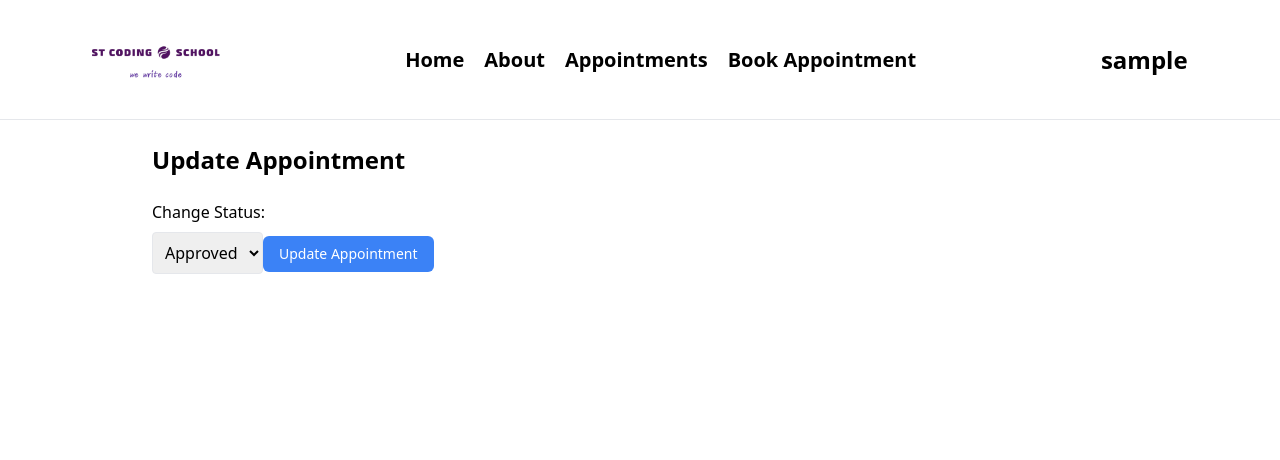
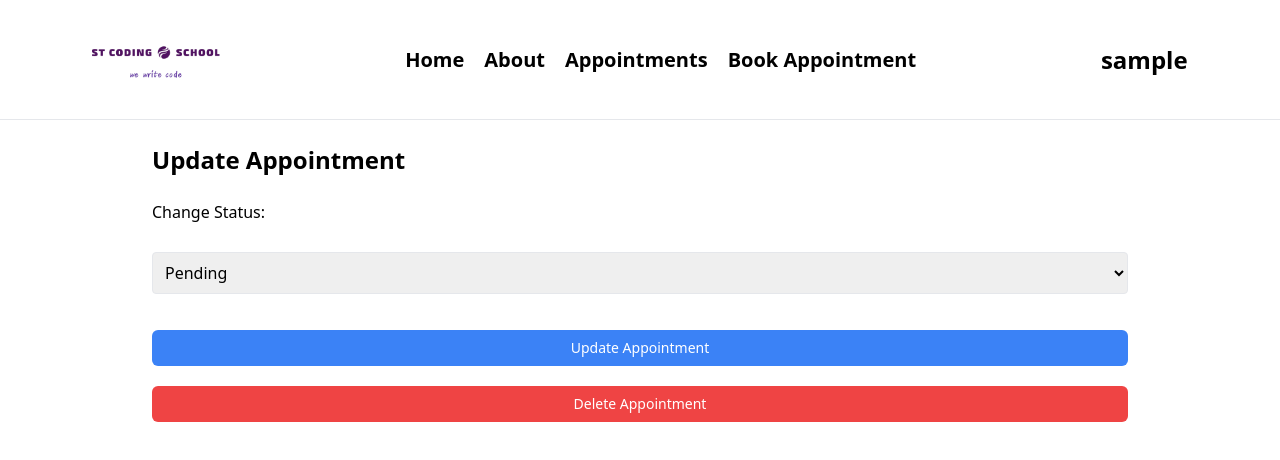
Before and after one commit to Naveenvk29/Student-TB-appointment, a React (Vite) app in the folder client/: page /teacher/update-appointment/1 in a window 1280 px wide. Shown: the top 460 px of the page. Built offline with nearby package versions, Linux system fonts and the light colour scheme; sample sign-in values are in the browser's storage.

Commit message:
add appointment update adn delete

```diff
--- a/client/src/main.jsx
+++ b/client/src/main.jsx
@@ -44,7 +44,7 @@ const routes = createBrowserRouter(
       <Route path="" element={<TeacherRoutes />}>
         <Route path="/teacher/get-appointment" element={<GetAppointment />} />
         <Route
-          path="/teacher/update-appointment/:appointmentId"
+          path="/teacher/update-appointment/:id"
           element={<UpdatedAppointment />}
         />
       </Route>
--- a/client/src/pages/Home/Naigation.jsx
+++ b/client/src/pages/Home/Naigation.jsx
@@ -70,7 +70,10 @@ const Naigation = () => {
               </>
             )}
             {userInfo?.role === "teacher" && (
-              <Link className=" flex items-center text-[1.1vw] my-3  ">
+              <Link
+                to={"/teacher/get-appointment"}
+                className=" flex items-center text-[1.1vw] my-3  "
+              >
                 <h1>Get aplication </h1>
               </Link>
             )}
--- a/client/src/pages/Teachers/GetAppointment.jsx
+++ b/client/src/pages/Teachers/GetAppointment.jsx
@@ -43,13 +43,12 @@ const GetAppointment = () => {
             {appointment.feedback && (
               <p className="text-lg">Feedback: {appointment.feedback}</p>
             )}
-            {appointment.status === "pending" && (
-              <Link to={`/teacher/update-appointment/${appointment._id}`}>
-                <button className="inline-block px-4 py-2 text-sm font-medium text-white bg-blue-500 hover:bg-blue-600 rounded-md">
-                  Update
-                </button>
-              </Link>
-            )}
+
+            <Link to={`/teacher/update-appointment/${appointment._id}`}>
+              <button className="inline-block px-4 py-2 text-sm font-medium text-white bg-blue-500 hover:bg-blue-600 rounded-md">
+                Update
+              </button>
+            </Link>
           </div>
         ))}
       </div>
--- a/client/src/pages/Teachers/UpdatedAppointment.jsx
+++ b/client/src/pages/Teachers/UpdatedAppointment.jsx
@@ -1,30 +1,53 @@
-import { useUpdateAppointmentMutation } from "../../redux/Api/AppointmentApi";
+import {
+  useUpdateAppointmentMutation,
+  useDeleteAppointmentMutation,
+} from "../../redux/Api/AppointmentApi";
 import { useParams, useNavigate } from "react-router-dom";
 import { useState } from "react";
 import { toast } from "react-toastify";
 
 const UpdatedAppointment = () => {
-  const { appointmentId } = useParams();
+  const { id } = useParams();
   const [updateAppointment, { isLoading }] = useUpdateAppointmentMutation();
+  const [deleteAppointment, { isLoading: deleteLoading }] =
+    useDeleteAppointmentMutation();
   const navigate = useNavigate();
 
-  const [newStatus, setNewStatus] = useState("approved"); // default status or you can fetch the current status
+  // Local state for tracking new appointment status, defaulting to "pending"
+  const [newStatus, setNewStatus] = useState("pending");
 
   const handleUpdate = async (e) => {
     e.preventDefault();
+
+    // Basic validation to ensure status is selected
+    if (!newStatus) {
+      toast.error("Please select a status to update.");
+      return;
+    }
+
     try {
-      await updateAppointment({ appointmentId, newStatus }).unwrap();
+      await updateAppointment({ id, status: newStatus }).unwrap();
       toast.success("Appointment status updated successfully!");
-      navigate(`/admin/appointments`);
+      navigate(`/teacher/get-appointment`);
     } catch (error) {
-      toast.error(error.data?.message || "Failed to update appointment.");
+      toast.error(error?.data?.message || "Failed to update appointment.");
+    }
+  };
+
+  const handleDelete = async () => {
+    try {
+      await deleteAppointment({ id }).unwrap();
+      toast.success("Appointment deleted successfully!");
+      navigate(`/teacher/get-appointment`);
+    } catch (error) {
+      toast.error(error?.data?.message || "Failed to delete appointment.");
     }
   };
 
   return (
     <div className="max-w-screen-lg mx-auto p-6">
       <h1 className="text-2xl font-bold mb-6">Update Appointment</h1>
-      <form onSubmit={handleUpdate}>
+      <form onSubmit={handleUpdate} className="flex flex-col gap-5">
         <label className="block mb-2">Change Status:</label>
         <select
           value={newStatus}
@@ -42,6 +65,14 @@ const UpdatedAppointment = () => {
         >
           {isLoading ? "Updating..." : "Update Appointment"}
         </button>
+        <button
+          type="button"
+          onClick={handleDelete}
+          disabled={isLoading || deleteLoading}
+          className="inline-block px-4 py-2 text-sm font-medium text-white bg-red-500 hover:bg-red-600 rounded-md"
+        >
+          {isLoading || deleteLoading ? "Deleting..." : "Delete Appointment"}
+        </button>
       </form>
     </div>
   );
--- a/client/src/redux/Api/AppointmentApi.js
+++ b/client/src/redux/Api/AppointmentApi.js
@@ -23,14 +23,14 @@ const appointmentApi = apiSlice.injectEndpoints({
       }),
     }),
     updateAppointment: builder.mutation({
-      query: (id, data) => ({
+      query: ({ id, status }) => ({
         url: `${APPOINTMENT_URL}/${id}`,
         method: "PUT",
-        body: data,
+        body: { status },
       }),
     }),
     deleteAppointment: builder.mutation({
-      query: (id) => ({
+      query: ({ id }) => ({
         url: `${APPOINTMENT_URL}/${id}`,
         method: "DELETE",
       }),
```
